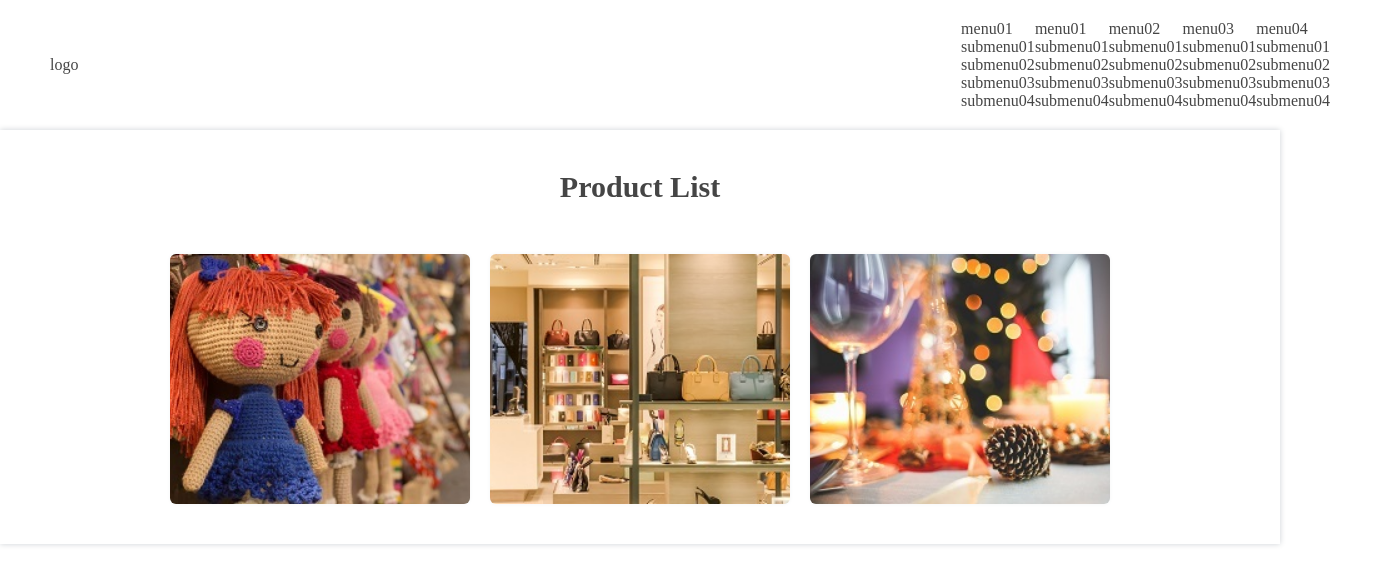
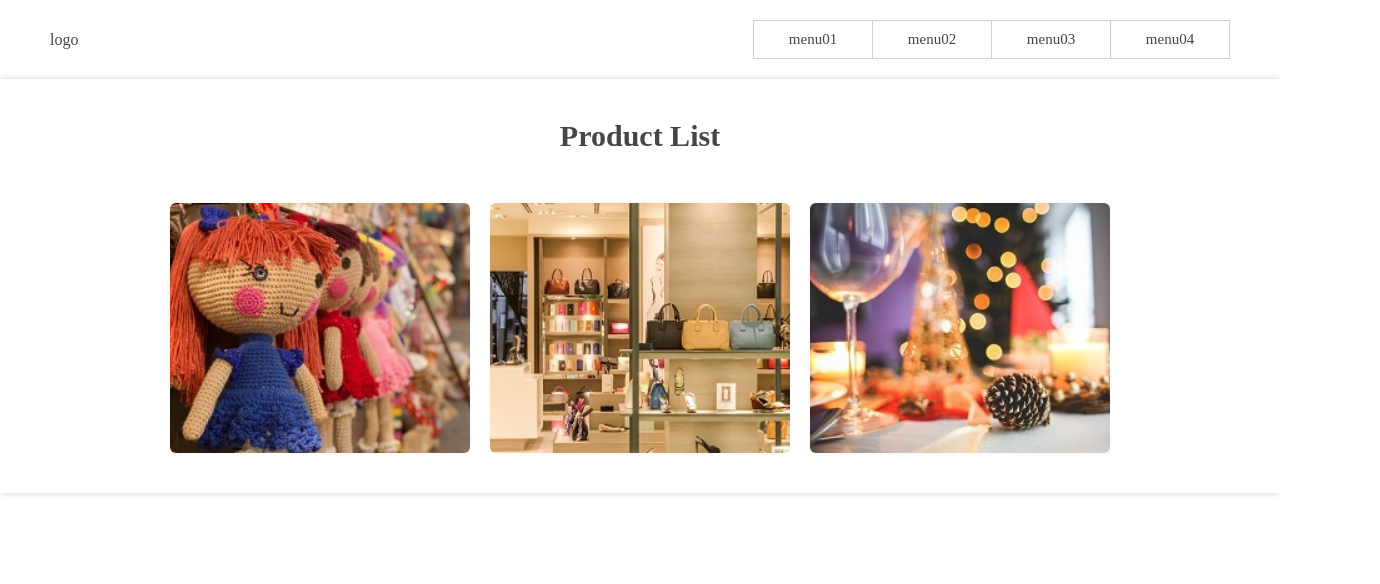
Before and after one commit to ggyeongeunn/css_study, a plain HTML site: page index.html in a window 1280 px wide. Shown: the whole page, 1380 px wide, since content can reach past the window. Drawn offline with Linux system fonts and the light colour scheme.

Commit message:
add menu list

```diff
--- a/css/style.css
+++ b/css/style.css
@@ -5,6 +5,7 @@
   text-decoration: none;
   list-style: none;
   color: #454545;
+  box-sizing: border-box;
 }
 
 .product {
@@ -79,10 +80,48 @@ header {
   align-items: center;
   justify-content: space-between;
 }
-nav ul {
+.menu {
   display: flex;
   align-items: center;
 }
+.menu > li {
+  width: 120px;
+  margin-left: -1px;
+  text-align: center;
+  border: 1px solid #cdd1d5;
+  font-size: 15px;
+  transition: 0.2s;
+  position: relative;
+}
+.menu > li a {
+  width: 100%;
+  display: inline-block;
+  padding: 10px 0;
+}
 .submenu {
-  flex-direction: column;
+  width: inherit;
+  display: none;
+  position: absolute;
+  top: 41px;
+  left: 0;
+  z-index: 9;
+  margin-left: -1px;
+  border: 1px solid #cdd1d5;
+  background-color: #fff;
 }
+.menu > li:hover {
+  background-color: #ddd;
+}
+.menu > li:hover .submenu {
+  display: block;
+}
+/* .menu:hover .submenu {
+  display: block;
+} */
+.submenu li {
+  border-top: 1px solid #cdd1d5;
+  transition: 0.2s;
+}
+.submenu li:hover {
+  background-color: #ddd;
+}
--- a/index.html
+++ b/index.html
@@ -11,15 +11,6 @@
       <a href="#">logo</a>
       <nav>
         <ul class="menu">
-          <li>
-            <a href="#">menu01</a>
-            <ul class="submenu">
-              <li><a href="#">submenu01</a></li>
-              <li><a href="#">submenu02</a></li>
-              <li><a href="#">submenu03</a></li>
-              <li><a href="#">submenu04</a></li>
-            </ul>
-          </li>
           <li>
             <a href="#">menu01</a>
             <ul class="submenu">
```
